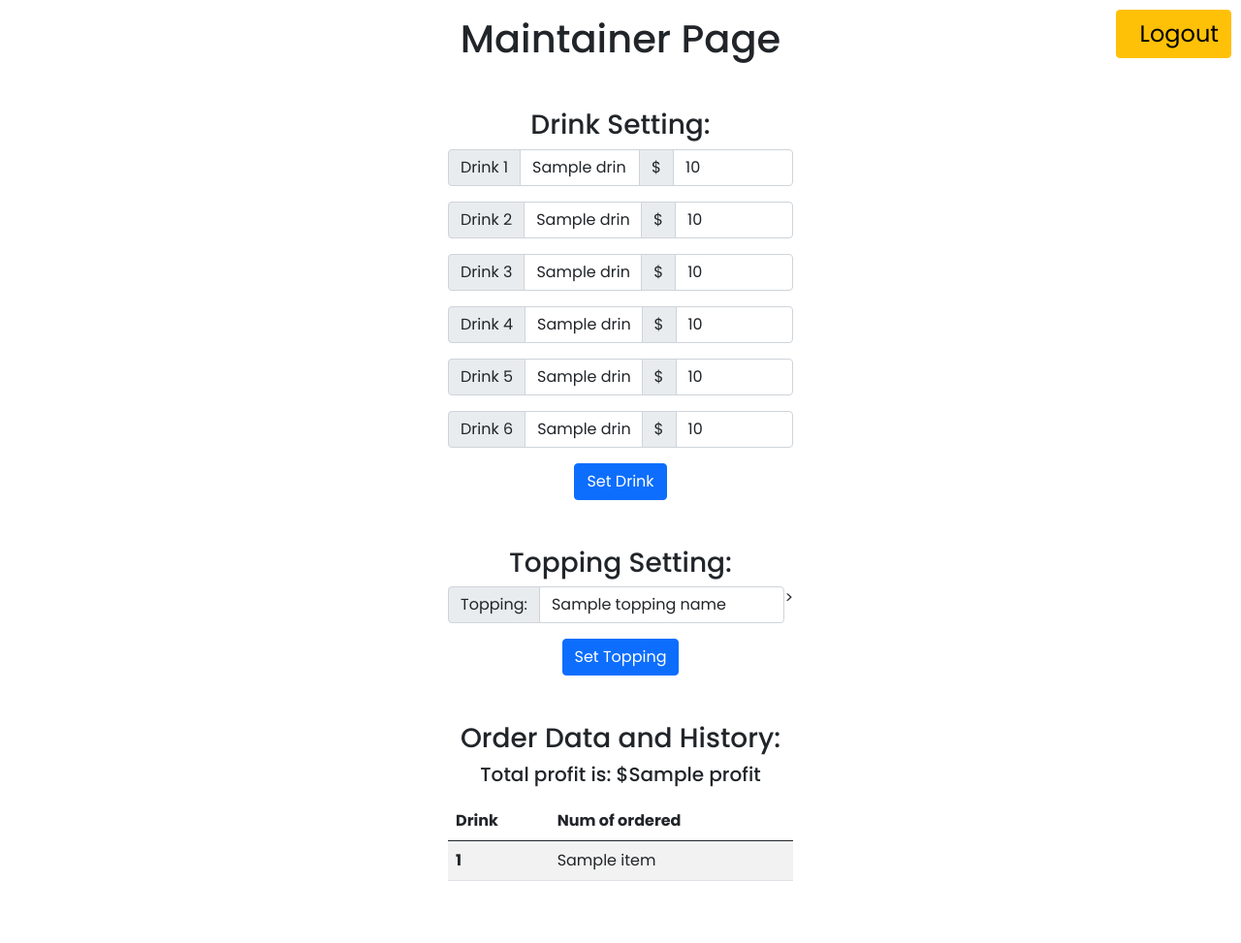
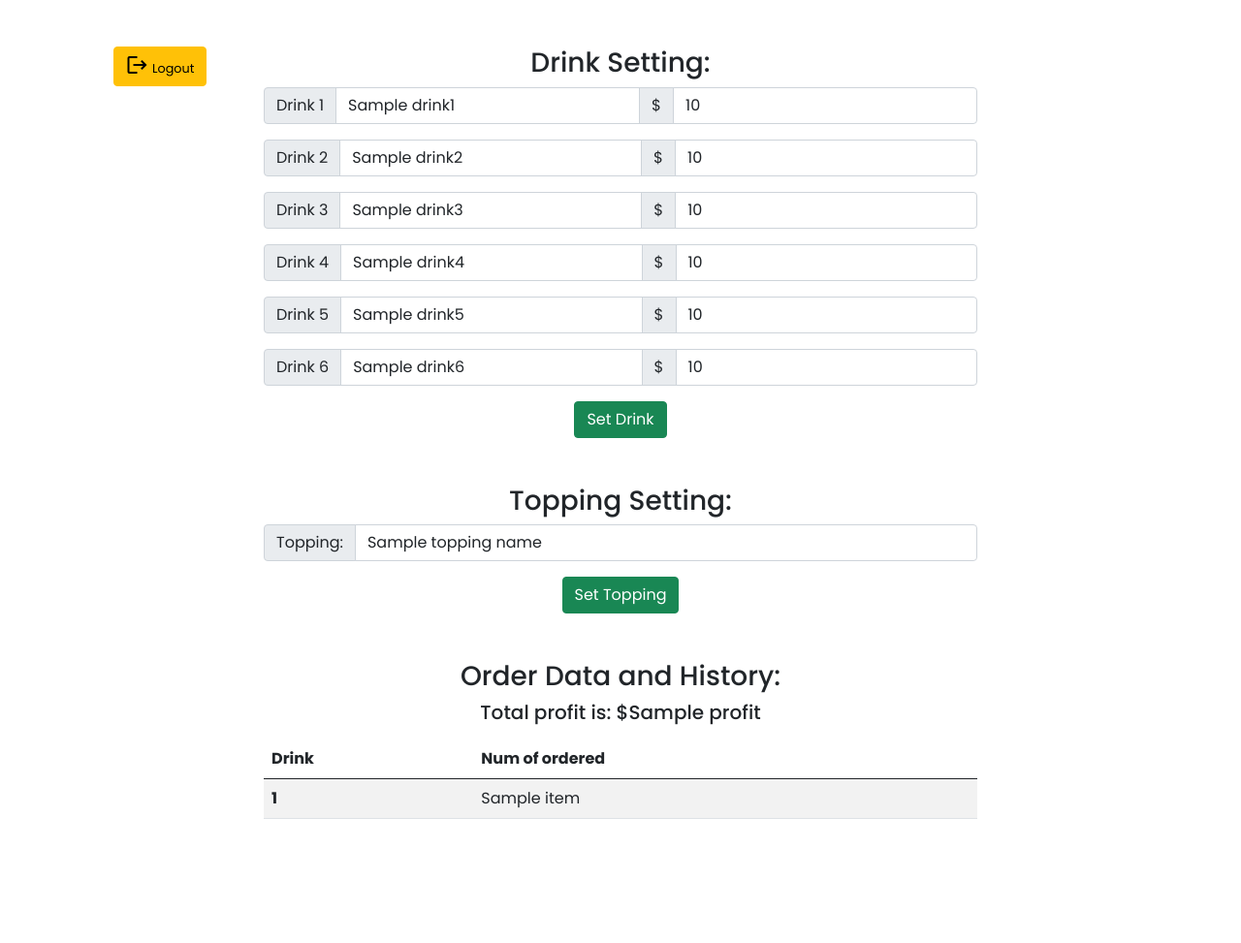
Before and after one commit to Trisentosa/SmartDispenser, a Flask app: template website/templates/maintainer.html in a window 1280 px wide. Shown: the whole page at 97% size. After the commit the page ends 845 px from the top, so only its background shows below. Run offline with Flask 2, Linux system fonts and the light colour scheme; the template is opened without the code that fills it: most values are stand-ins (such as "Sample title", 1, 10 or a date in 2020).

Commit message:
add default tts message, fix layouts, add button for voiceAssistant

```diff
--- a/website/static/css/main.css
+++ b/website/static/css/main.css
@@ -1,6 +1,13 @@
 /* LCD screen 800x480 */
 * {
   font-family: "Poppins", sans-serif;
+}
+body {
+  background-color: rgb(255, 255, 255);
+}
+
+.content {
+  background-color: rgb(255, 255, 255);
 }
 
 input[type="radio"] {
@@ -11,6 +18,10 @@ input[type="radio"] {
 .optionLabel {
   font-size: 1.5rem;
   margin-left: 0.7rem;
+}
+
+.sideLabel {
+  font-size: 0.8rem;
 }
 
 .categoryText {
@@ -57,13 +68,6 @@ input[type="radio"] {
   align-items: center;
 }
 
-.logoutButton {
-  position: absolute;
-  top: 10px;
-  right: 10px;
-  z-index: 10;
-}
-
 /* TEXT DECORATIONS */
 .mainHeader {
   color: #9b2226;
@@ -96,3 +100,9 @@ input[type="radio"] {
   width: 90%;
   margin-bottom: 1rem;
 }
+
+/* Icon */
+
+.icon {
+  vertical-align: text-bottom;
+}
--- a/website/templates/base.html
+++ b/website/templates/base.html
@@ -17,6 +17,10 @@
     />
     <link rel="preconnect" href="https://fonts.googleapis.com" />
     <link rel="preconnect" href="https://fonts.gstatic.com" crossorigin />
+    <link
+      href="https://fonts.googleapis.com/icon?family=Material+Icons"
+      rel="stylesheet"
+    />
 
     <!-- FONT -->
     <link
@@ -27,6 +31,7 @@
 
     <!-- CSS IMPORTS -->
     <link rel="stylesheet" href="static/css/main.css" />
+    <!-- <link rel="stylesheet" href="static/css/backgroundAnim.css" /> -->
   </head>
 
   <body>
--- a/website/templates/maintainer.html
+++ b/website/templates/maintainer.html
@@ -1,16 +1,18 @@
 {% extends "base.html" %} {% block title %}Maintainer{% endblock %} {% block
 head %} {% endblock %} {% block content %}
-<form action="/logout" method="post">
-  <button type="submit" class="btn btn-warning logoutButton">
-    <span class="optionLabel">Logout</span>
-  </button>
-</form>
-<h1 class="my-3 text-center">Maintainer Page</h1>
 
 <!-- Drink Setting -->
-<div class="row my-5">
-  <section class="col-4"></section>
-  <form action="/setDrink" method="post" class="col-4">
+<main class="row my-5">
+  <section class="col-md-2">
+    <form action="/logout" method="post">
+      <button type="submit" class="btn btn-warning d-block mx-auto">
+        <span class="sideLabel"
+          ><span class="material-icons icon"> logout </span> Logout</span
+        >
+      </button>
+    </form>
+  </section>
+  <form action="/setDrink" method="post" class="col-md-8">
     <h3 class="text-center">Drink Setting:</h3>
     {% for i in range(1,7) %}
     <div class="input-group mb-3">
@@ -24,17 +26,17 @@ head %} {% endblock %} {% block content %}
       step=".01" />
     </div>
     {% endfor %}
-    <button type="submit" class="btn btn-primary d-block mx-auto">
+    <button type="submit" class="btn btn-success d-block mx-auto">
       Set Drink
     </button>
   </form>
-  <section class="col-4"></section>
-</div>
+  <section class="col-md-2"></section>
+</main>
 
 <!-- Topping Setting -->
-<div class="row my-5">
-  <section class="col-4"></section>
-  <form action="/setTopping" method="post" class="col-4">
+<main class="row my-5">
+  <section class="col-md-2"></section>
+  <form action="/setTopping" method="post" class="col-md-8">
     <h3 class="text-center">Topping Setting:</h3>
     <div class="input-group mb-3">
       <span class="input-group-text">Topping: </span>
@@ -44,19 +46,19 @@ head %} {% endblock %} {% block content %}
         name="topping"
         value="{{toppingName}}"
         placeholder="Topping name..."
-      />>
+      />
     </div>
-    <button type="submit" class="btn btn-primary d-block mx-auto">
+    <button type="submit" class="btn btn-success d-block mx-auto">
       Set Topping
     </button>
   </form>
-  <section class="col-4"></section>
-</div>
+  <section class="col-md-2"></section>
+</main>
 
 <!-- Order Data and History -->
-<div class="row my-5">
-  <section class="col-4"></section>
-  <section class="col-4">
+<main class="row my-5">
+  <section class="col-md-2"></section>
+  <section class="col-md-8">
     <h3 class="text-center">Order Data and History:</h3>
     <h5 class="text-center mb-3">Total profit is: ${{profit}}</h5>
 
@@ -81,7 +83,7 @@ head %} {% endblock %} {% block content %}
     {%else%} <i>No drink history ...</i> {% endif %}
   </section>
 
-  <section class="col-4"></section>
-</div>
+  <section class="col-md-2"></section>
+</main>
 
 {% endblock %}
```
Also changed, not shown: machine/tts.py (+24 -8 lines), website/static/js/voiceOverButton.js (added, +9 -0 lines), website/templates/home.html (+24 -5 lines), website/static/images/barcode.png, website/static/images/leftSide.svg (added), 7 other files.
